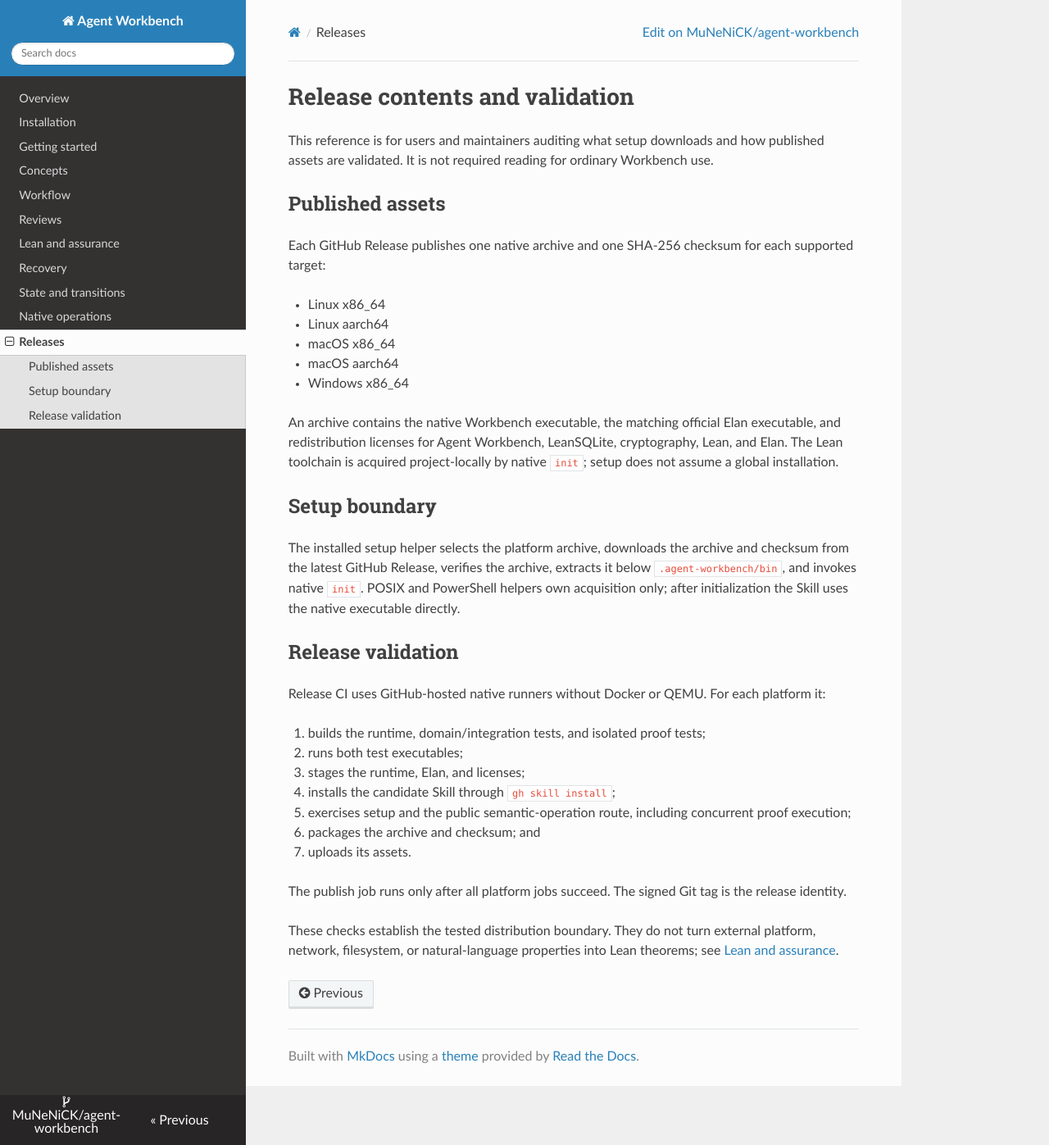
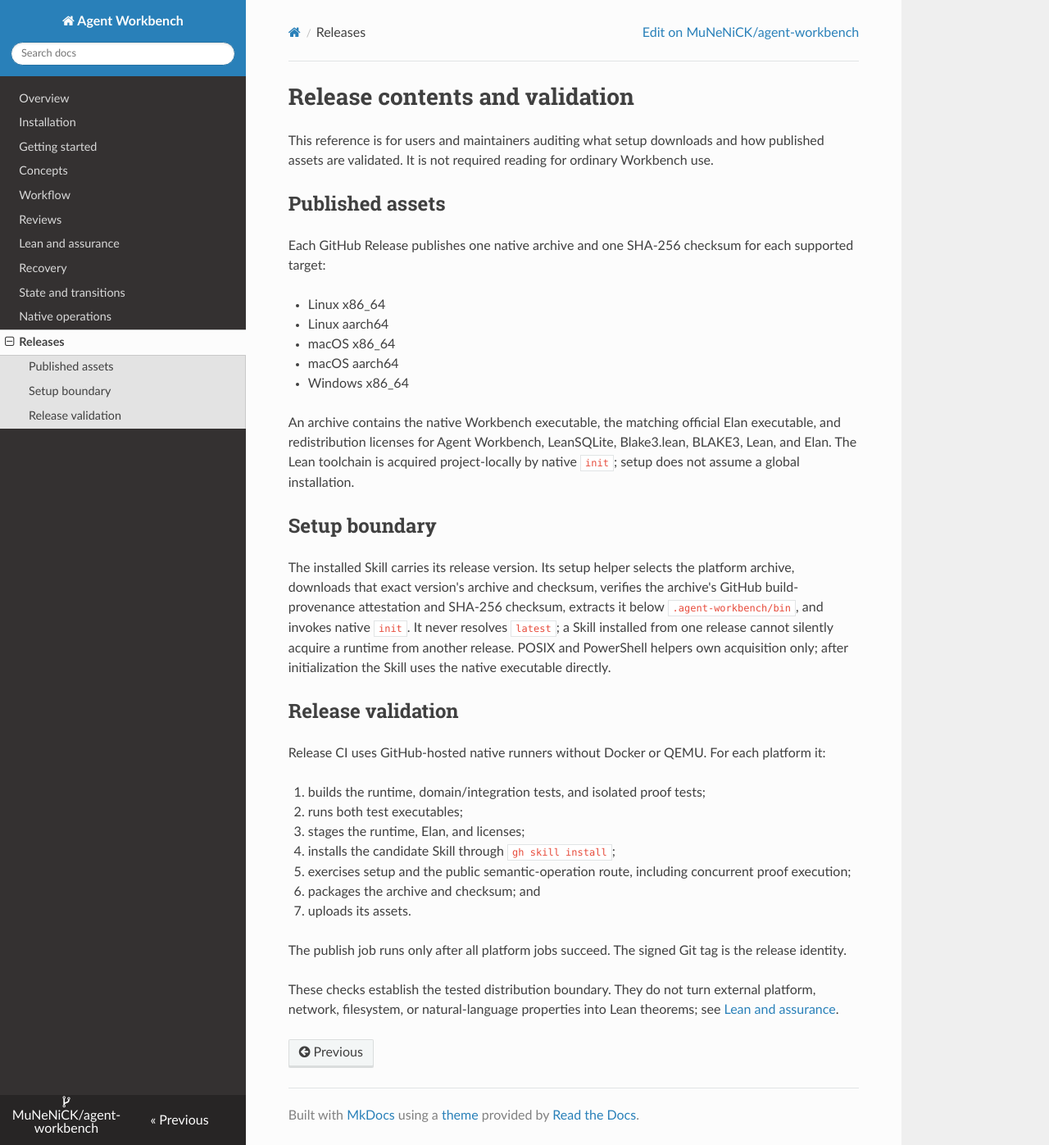
Before and after one commit to MuNeNiCK/agent-workbench, an MkDocs documentation site: the page built from docs/content/releases.md, in a window 1280 px wide and 1397 px high. Shown: the whole window at 82% size. Built offline with MkDocs 1.6.1, drawn with Linux system fonts in a browser that asks for light colours; nearby versions of some CDN libraries.

Commit message:
fix: bind skill setup to its release

```diff
--- a/docs/content/releases.md
+++ b/docs/content/releases.md
@@ -14,15 +14,17 @@ Each GitHub Release publishes one native archive and one SHA-256 checksum for ea
 - Windows x86_64
 
 An archive contains the native Workbench executable, the matching official Elan executable, and
-redistribution licenses for Agent Workbench, LeanSQLite, cryptography, Lean, and Elan. The Lean
+redistribution licenses for Agent Workbench, LeanSQLite, Blake3.lean, BLAKE3, Lean, and Elan. The Lean
 toolchain is acquired project-locally by native `init`; setup does not assume a global installation.
 
 ## Setup boundary
 
-The installed setup helper selects the platform archive, downloads the archive and checksum from the
-latest GitHub Release, verifies the archive, extracts it below `.agent-workbench/bin`, and invokes
-native `init`. POSIX and PowerShell helpers own acquisition only; after initialization the Skill uses
-the native executable directly.
+The installed Skill carries its release version. Its setup helper selects the platform archive,
+downloads that exact version's archive and checksum, verifies the archive's GitHub build-provenance
+attestation and SHA-256 checksum, extracts it below `.agent-workbench/bin`, and invokes native
+`init`. It never resolves `latest`; a Skill installed from one release cannot silently acquire a
+runtime from another release. POSIX and PowerShell helpers own acquisition only; after initialization
+the Skill uses the native executable directly.
 
 ## Release validation
 
```
Also changed, not shown: docs/content/assurance.md (+2 -2 lines), docs/content/installation.md (+6 -5 lines), README.md, 6 other files.
